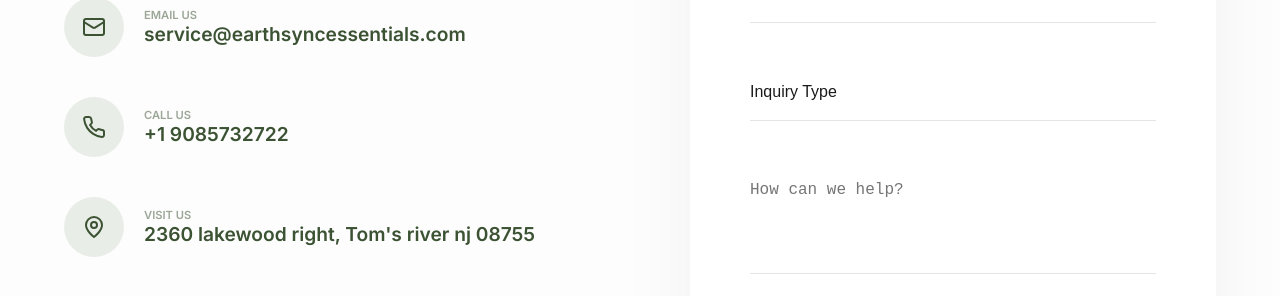
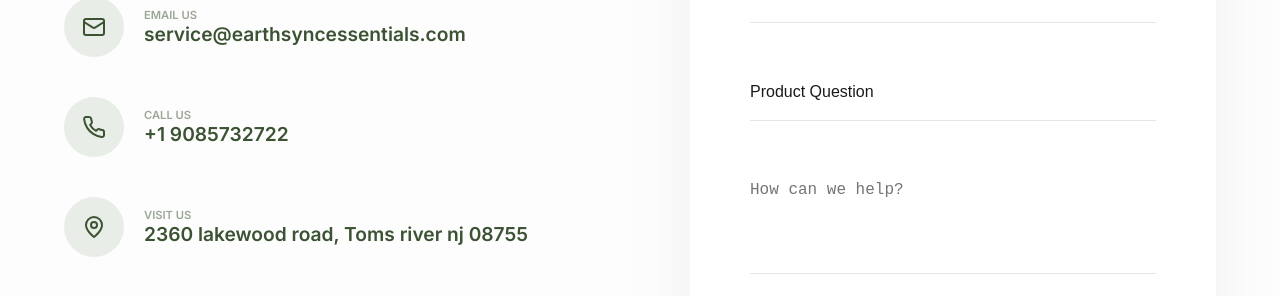
Before and after one commit to hanovadevs/EarthSync, a React (Vite) app: page /contact in a window 1280 px wide. Shown: the part 695-991 px from the top of the page. Built offline with nearby package versions, Linux system fonts and the light colour scheme.

Commit message:
contact form

```diff
--- a/src/components/Contact.jsx
+++ b/src/components/Contact.jsx
@@ -1,7 +1,7 @@
-import React, { useEffect } from 'react';
-import { motion } from 'framer-motion';
+import React, { useEffect, useState, useRef } from 'react';
+import { motion, AnimatePresence } from 'framer-motion';
 import { Link } from 'react-router-dom';
-import { Mail, Phone, Instagram, Twitter, Linkedin, Send, ArrowLeft, MapPin } from 'lucide-react';
+import { Mail, Phone, Instagram, Twitter, Linkedin, Send, ArrowLeft, MapPin, CheckCircle2, Loader2, AlertCircle } from 'lucide-react';
 import FAQ from './FAQ';
 
 const contactFAQs = [
@@ -20,9 +20,52 @@ const contactFAQs = [
 ];
 
 const Contact = () => {
+  const formRef = useRef();
+  const [status, setStatus] = useState('idle'); // idle, sending, success, error
+  const [formData, setFormData] = useState({
+    name: '',
+    email: '',
+    type: 'Product Question',
+    message: ''
+  });
+
   useEffect(() => {
     window.scrollTo(0, 0);
   }, []);
+
+  const handleChange = (e) => {
+    setFormData({ ...formData, [e.target.name]: e.target.value });
+  };
+
+  const handleSubmit = async (e) => {
+    e.preventDefault();
+    setStatus('sending');
+
+    try {
+      // FORMSPREE ENDPOINT
+      // You can replace 'your_id' with your actual Formspree ID
+      // or just use your email if you've already verified it with Formspree
+      const FORMSPREE_ENDPOINT = "https://formspree.io/f/service@earthsyncessentials.com";
+
+      const response = await fetch(FORMSPREE_ENDPOINT, {
+        method: 'POST',
+        headers: {
+          'Accept': 'application/json',
+          'Content-Type': 'application/json'
+        },
+        body: JSON.stringify(formData)
+      });
+
+      if (response.ok) {
+        setStatus('success');
+        setFormData({ name: '', email: '', type: 'Product Question', message: '' });
+      } else {
+        setStatus('error');
+      }
+    } catch (error) {
+      setStatus('error');
+    }
+  };
 
   const inputStyle = {
     width: '100%',
@@ -115,7 +158,7 @@ const Contact = () => {
               </div>
               <div>
                 <span style={{ display: 'block', fontSize: '0.7rem', opacity: 0.5, textTransform: 'uppercase', fontWeight: 700 }}>Visit us</span>
-                <span style={{ fontSize: '1.2rem', fontWeight: 600 }}>2360 lakewood right, Tom's river nj 08755</span>
+                <span style={{ fontSize: '1.2rem', fontWeight: 600 }}>2360 lakewood road, Toms river nj 08755</span>
               </div>
             </div>
 
@@ -142,33 +185,115 @@ const Contact = () => {
             whileInView={{ x: 0, opacity: 1 }}
             viewport={{ once: true }}
             transition={{ duration: 0.8 }}
-            style={{ backgroundColor: 'white', padding: '60px', borderRadius: '40px', boxShadow: '0 40px 80px rgba(0,0,0,0.05)' }}
+            style={{
+              backgroundColor: 'white',
+              padding: '60px',
+              borderRadius: '40px',
+              boxShadow: '0 40px 80px rgba(0,0,0,0.05)',
+              position: 'relative',
+              overflow: 'hidden'
+            }}
           >
-            <form style={{ display: 'flex', flexDirection: 'column', gap: '40px' }}>
+            <AnimatePresence mode="wait">
+              {status === 'success' ? (
+                <motion.div
+                  key="success"
+                  initial={{ opacity: 0, scale: 0.9 }}
+                  animate={{ opacity: 1, scale: 1 }}
+                  exit={{ opacity: 0, scale: 1.1 }}
+                  style={{ textAlign: 'center', padding: '40px 0' }}
+                >
+                  <div style={{ width: '100px', height: '100px', backgroundColor: '#E9EDE7', borderRadius: '50%', display: 'flex', alignItems: 'center', justifyContent: 'center', margin: '0 auto 40px' }}>
+                    <CheckCircle2 size={50} color="#3B5233" />
+                  </div>
+                  <h3 style={{ fontSize: '2rem', fontWeight: 900, marginBottom: '20px' }}>Message Received.</h3>
+                  <p style={{ color: '#666', fontSize: '1.1rem', lineHeight: 1.6, marginBottom: '40px' }}>
+                    Our rest experts have been notified. <br /> Expect a synchronization within 24 hours.
+                  </p>
+                  <button
+                    onClick={() => setStatus('idle')}
+                    style={{
+                      backgroundColor: '#3B5233',
+                      color: 'white',
+                      border: 'none',
+                      padding: '18px 40px',
+                      borderRadius: '100px',
+                      fontWeight: 700,
+                      cursor: 'pointer'
+                    }}
+                  >
+                    Send Another Message
+                  </button>
+                </motion.div>
+              ) : (
+                <motion.form
+                  key="form"
+                  ref={formRef}
+                  onSubmit={handleSubmit}
+                  initial={{ opacity: 1 }}
+                  exit={{ opacity: 0 }}
+                  style={{ display: 'flex', flexDirection: 'column', gap: '40px' }}
+                >
                   <div style={{ position: 'relative' }}>
-                <input type="text" placeholder="Full Name" style={inputStyle} />
+                    <input
+                      type="text"
+                      name="name"
+                      placeholder="Full Name"
+                      required
+                      value={formData.name}
+                      onChange={handleChange}
+                      style={inputStyle}
+                    />
                   </div>
                   <div style={{ position: 'relative' }}>
-                <input type="email" placeholder="Email Address" style={inputStyle} />
+                    <input
+                      type="email"
+                      name="email"
+                      placeholder="Email Address"
+                      required
+                      value={formData.email}
+                      onChange={handleChange}
+                      style={inputStyle}
+                    />
                   </div>
                   <div style={{ position: 'relative' }}>
-                <select style={{ ...inputStyle, appearance: 'none', cursor: 'pointer' }}>
-                  <option>Inquiry Type</option>
+                    <select
+                      name="type"
+                      value={formData.type}
+                      onChange={handleChange}
+                      style={{ ...inputStyle, appearance: 'none', cursor: 'pointer' }}
+                    >
                       <option>Product Question</option>
                       <option>Order Status</option>
                       <option>Partnership</option>
+                      <option>General Inquiry</option>
                     </select>
                   </div>
                   <div style={{ position: 'relative' }}>
-                <textarea placeholder="How can we help?" rows="4" style={{ ...inputStyle, resize: 'none' }}></textarea>
+                    <textarea
+                      name="message"
+                      placeholder="How can we help?"
+                      rows="4"
+                      required
+                      value={formData.message}
+                      onChange={handleChange}
+                      style={{ ...inputStyle, resize: 'none' }}
+                    ></textarea>
                   </div>
 
+                  {status === 'error' && (
+                    <div style={{ color: '#D64545', display: 'flex', alignItems: 'center', gap: '10px', fontSize: '0.9rem', fontWeight: 600 }}>
+                      <AlertCircle size={18} /> Something went wrong. Please try again.
+                    </div>
+                  )}
+
                   <motion.button
-                whileHover={{ scale: 1.02 }}
-                whileTap={{ scale: 0.98 }}
+                    disabled={status === 'sending'}
+                    whileHover={{ scale: status === 'sending' ? 1 : 1.02 }}
+                    whileTap={{ scale: status === 'sending' ? 1 : 0.98 }}
                     style={{
-                  backgroundColor: '#3B5233',
-                  color: 'white',
+                      backgroundColor: status === 'sending' ? '#E9EDE7' : '#3B5233',
+                      color: status === 'sending' ? '#3B5233' : 'white',
                       border: 'none',
                       padding: '24px',
                       borderRadius: '100px',
@@ -178,14 +303,21 @@ const Contact = () => {
                       alignItems: 'center',
                       justifyContent: 'center',
                       gap: '15px',
-                  cursor: 'pointer',
+                      cursor: status === 'sending' ? 'not-allowed' : 'pointer',
                       marginTop: '20px',
-                  boxShadow: '0 20px 40px rgba(59, 82, 51, 0.2)'
+                      boxShadow: status === 'sending' ? 'none' : '0 20px 40px rgba(59, 82, 51, 0.2)',
+                      transition: 'all 0.3s ease'
                     }}
                   >
-                Send Message <Send size={18} />
+                    {status === 'sending' ? (
+                      <>Processing <Loader2 size={18} className="animate-spin" /></>
+                    ) : (
+                      <>Send Message <Send size={18} /></>
+                    )}
                   </motion.button>
-            </form>
+                </motion.form>
+              )}
+            </AnimatePresence>
           </motion.div>
 
         </div>
@@ -206,8 +338,15 @@ const Contact = () => {
           color: white !important;
           transform: scale(1.1);
         }
-        input:focus {
+        input:focus, textarea:focus {
           border-bottom-color: #3B5233 !important;
+        }
+        .animate-spin {
+          animation: spin 1s linear infinite;
+        }
+        @keyframes spin {
+          from { transform: rotate(0deg); }
+          to { transform: rotate(360deg); }
         }
       `}} />
     </div>
```
Lines whose indentation alone changed are shown as unchanged.
